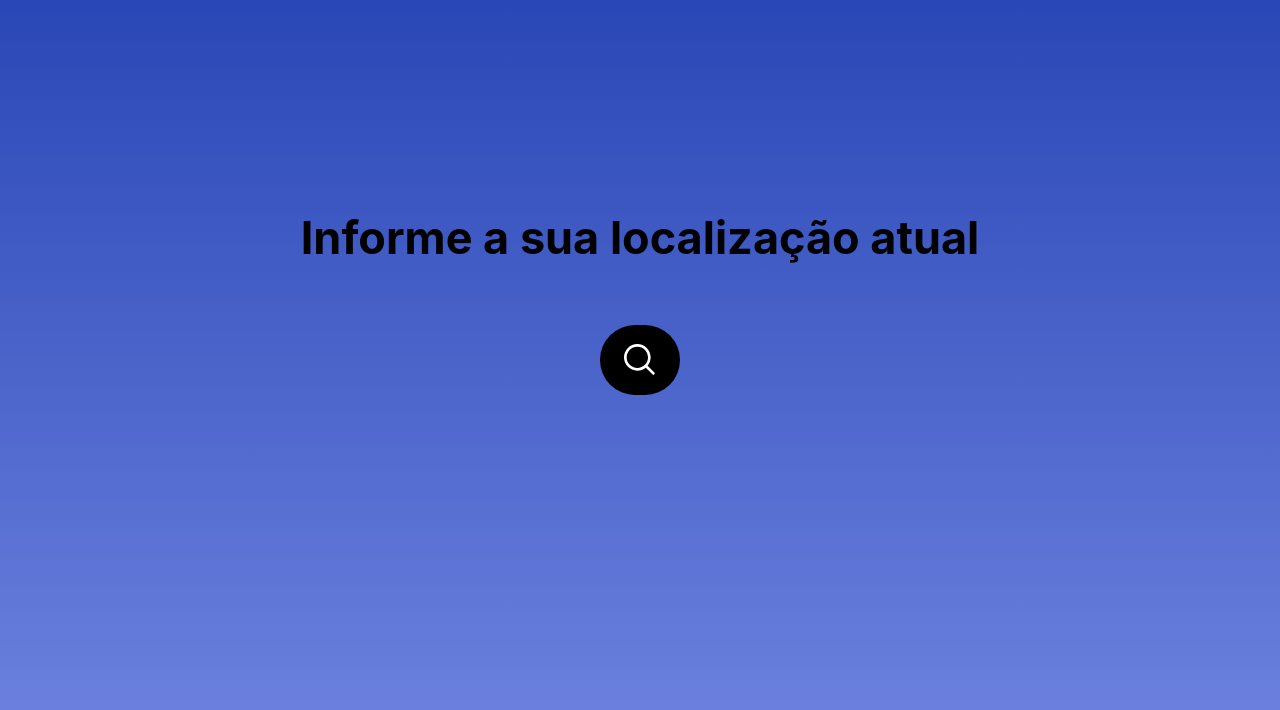
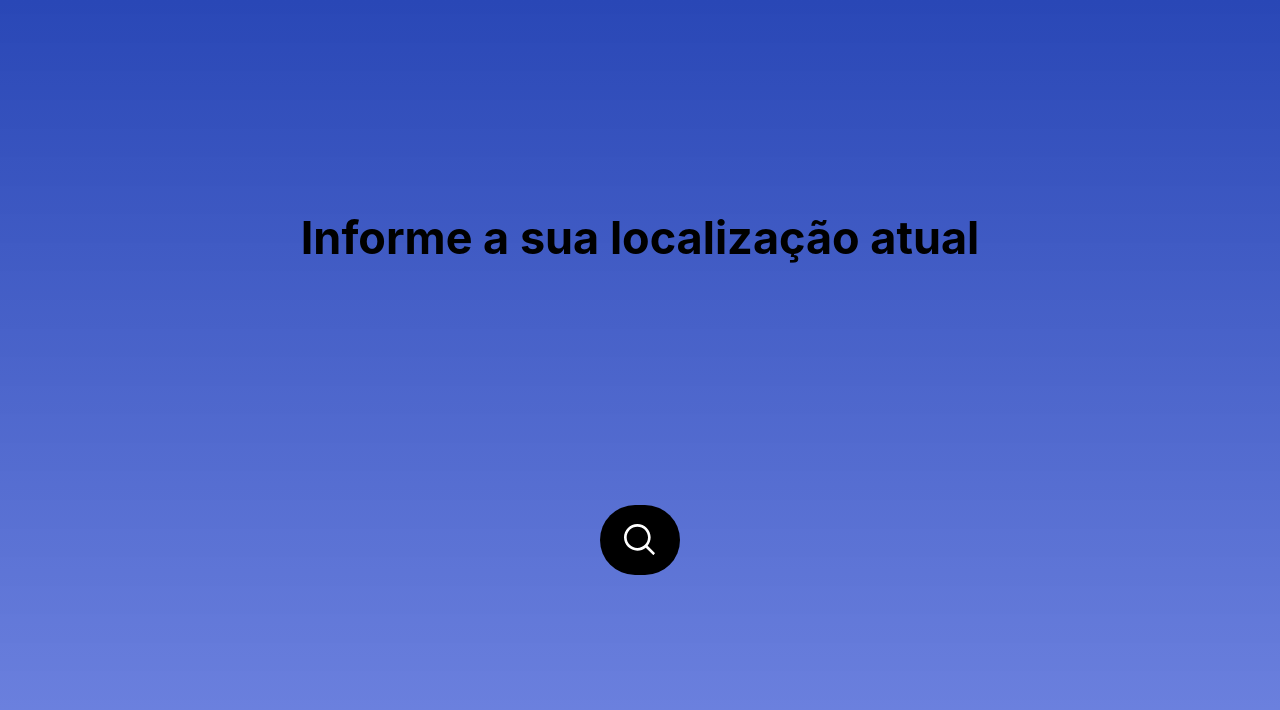
Before and after one commit to csantos2435/Aplicativo-Meteorol-gico---Trabalho-Interdisciplinar, a React (Create React App) app in the folder Web/FrontEnd/: page /Pesquisa/2 in a window 1280 px wide. Shown: the top 710 px of the page. Built offline with nearby package versions, Linux system fonts and the light colour scheme.

Commit message:
Update Pesquisa.css

```diff
--- a/Web/FrontEnd/src/Styles/Pesquisa.css
+++ b/Web/FrontEnd/src/Styles/Pesquisa.css
@@ -9,7 +9,7 @@
 
 .search-box {
     position:absolute;
-    top: 30%;
+    top: 45%;
     left: 50%;
     transform: translate(-50%, -50%);
     background: #000;
```
